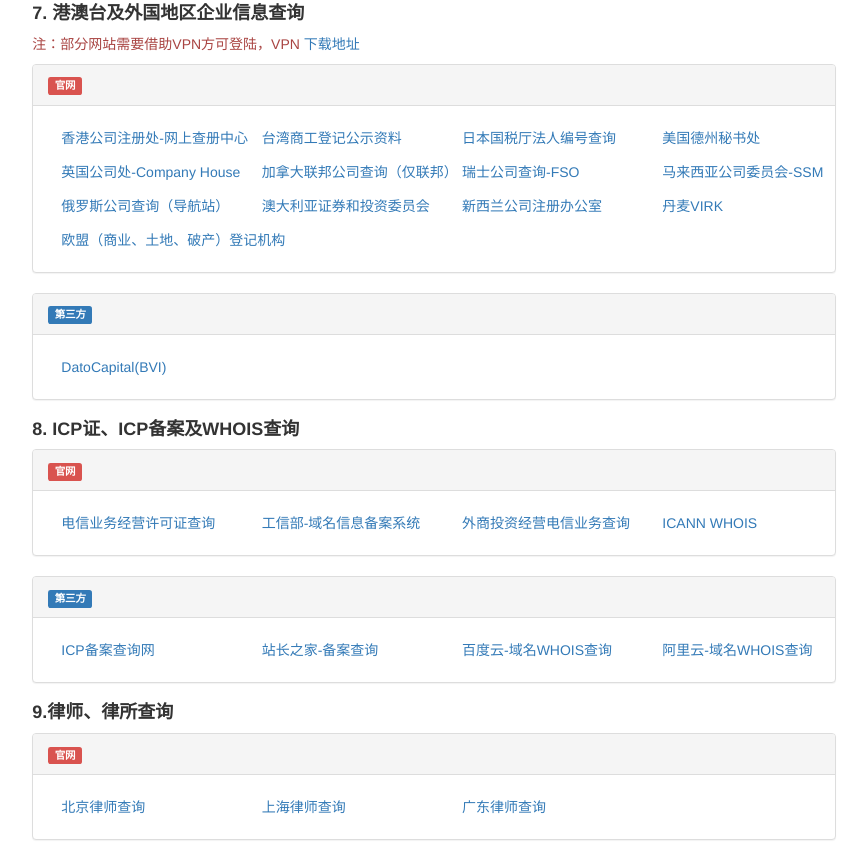
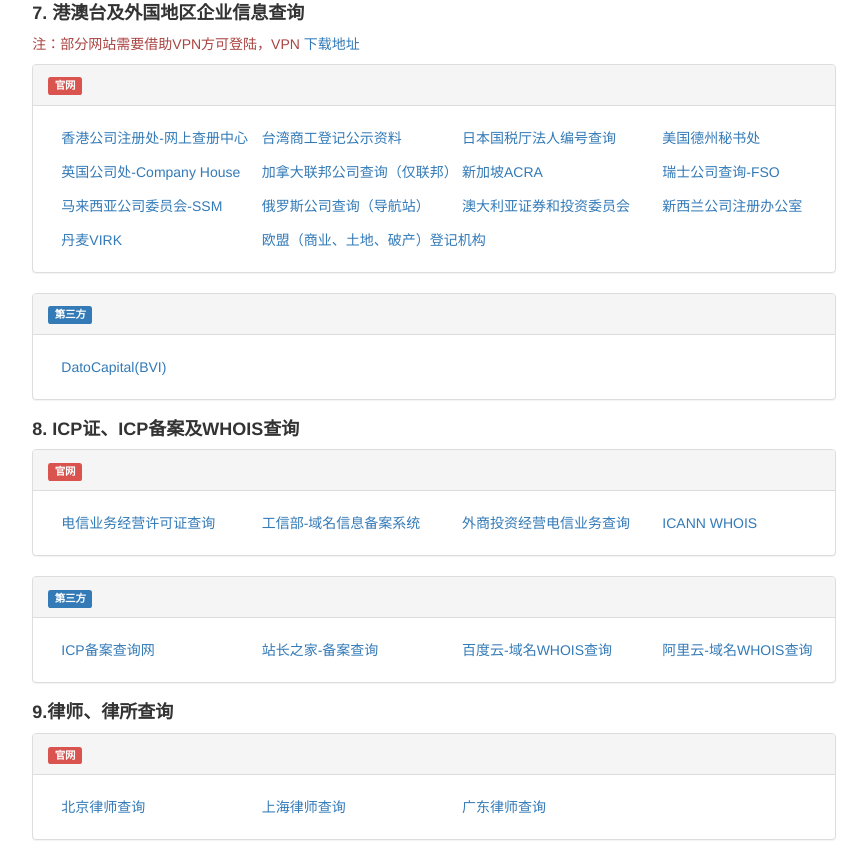
Before and after one commit to lawtribes/lawtribes.github.io, a plain HTML site: page index.html in a window 1280 px wide. Shown: the part 2034-2890 px from the top of the page, without its empty margins (206-1073 px from the left). Drawn offline with nearby package versions, Linux system fonts and the light colour scheme.

Commit message:
Update index.html
add Singapore ACRA

```diff
--- a/index.html
+++ b/index.html
@@ -538,6 +538,10 @@
 								 target="_blank">加拿大联邦公司查询（仅联邦）</a>
 							</div>
 							<div class="col-lg-3 col-md-4 col-sm-6 col-xs-12">
+								<a class="btn btn-link" role="button" href="https://www.bizfile.gov.sg/"
+								 target="_blank">新加坡ACRA</a>
+							</div>
+							<div class="col-lg-3 col-md-4 col-sm-6 col-xs-12">
 								<a class="btn btn-link" role="button" href="https://www.uid.admin.ch/search.aspx?lang=en" target="_blank">瑞士公司查询-FSO</a>
 							</div>
 							<div class="col-lg-3 col-md-4 col-sm-6 col-xs-12">
```
